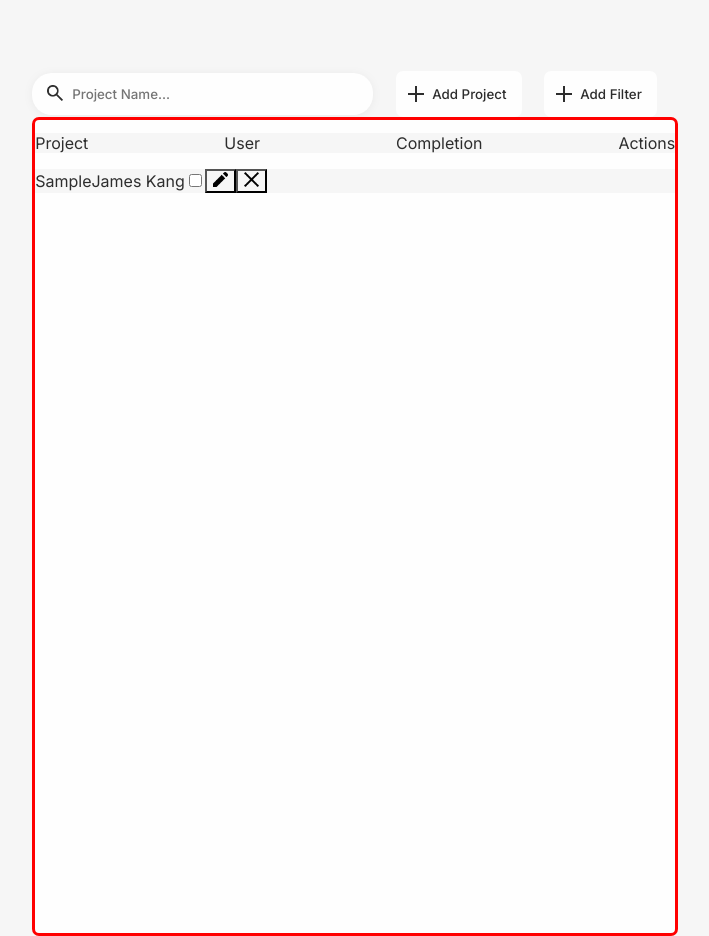
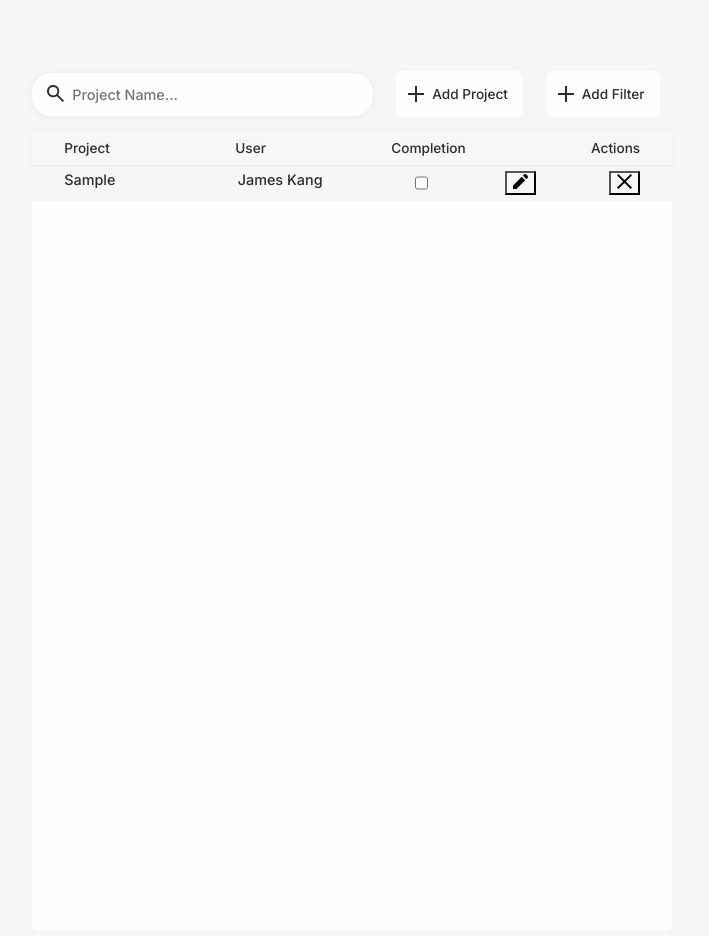
Before and after one commit to JimmyC4/InitiationTask, a React (Create React App) app: page / in a window 1280 px wide. Both pictures are taken after typing "Sample" into the empty fields and a click on the button "Add Project". Shown: the whole page, without its empty margins (39-748 px from the left). Built offline with nearby package versions, Linux system fonts and the light colour scheme.

Commit message:
updated asethetic

```diff
--- a/src/App.css
+++ b/src/App.css
@@ -19,6 +19,7 @@ li{
     background-size: 1.2em;
     font-style: normal;
     font-weight: 500;
+    font-size: .9rem;
     background-color: #FEFEFE;
     width: 30%;
     padding: 13px 40px;
@@ -46,6 +47,7 @@ li{
     border-radius: 7px;
     font-style: normal;
     font-weight: 500;
+    font-size: .85rem;
     color: rgba(45, 45, 45, 1);
     border: none;
     padding: 15px 15px 15px 36px;
@@ -59,24 +61,47 @@ li{
   }
 /* --------- PROJECT LISTING --------- */
 .project-container{
-    padding-top: 1%;
+    margin-top: 1%;
     position: absolute;
-    border: solid red 3px;
     background-color: #FEFEFE;
     border-radius: 7px;
     width: 50vw;
+    min-width: 320px;
     height: 100vh;
   }
   .table-info{
+    padding-block: 1.5%;
+    padding-inline: 5%;
     display: flex;
     align-items: left;
     justify-content: space-between;
+    background: #F7F7F7;
+    filter: drop-shadow(0px 1px 2px rgba(0, 0, 0, 0.05));
+    border-radius: 7px 7px 0px 0px;
+    font-weight: 500;
+    font-size: .85rem;
   }
 
   .list{
+    margin: 0;
     display: flex;
     align-items: left;
     justify-content: space-between;
     flex-direction: column;
-    padding: 0%;
+    padding-inline: 5%;
+    font-weight: 500;
+    font-size: .9rem;
   }
+
+  .list-item{
+    padding-block: 1%;
+    display: flex;
+    align-items: left;
+    justify-content: space-between;
+    flex-direction: column;
+    flex-direction: row;
+  }
+
+  .constrainSize{
+    min-width: 100px;
+  }
--- a/src/components/Task.js
+++ b/src/components/Task.js
@@ -7,10 +7,9 @@ const Task = ({ task }) => {
   const { removeTask, findItem } = useContext(TaskListContext)
   return (
     <li className="list-item">
-      <div>
-      <span>{task.title}</span>
+      <span className="constrainSize">{task.title}</span>
 
-        <span>James Kang</span>
+        <span className="constrainSize">James Kang</span>
 
         <input type="checkbox" />
 
@@ -21,8 +20,6 @@ const Task = ({ task }) => {
         <button className="btn-delete task-btn" onClick={() => removeTask(task.id)}>
           <img src={remove} width="15" height="15" />
         </button>{''}
-
-      </div>
     </li>
   )
 }
```
